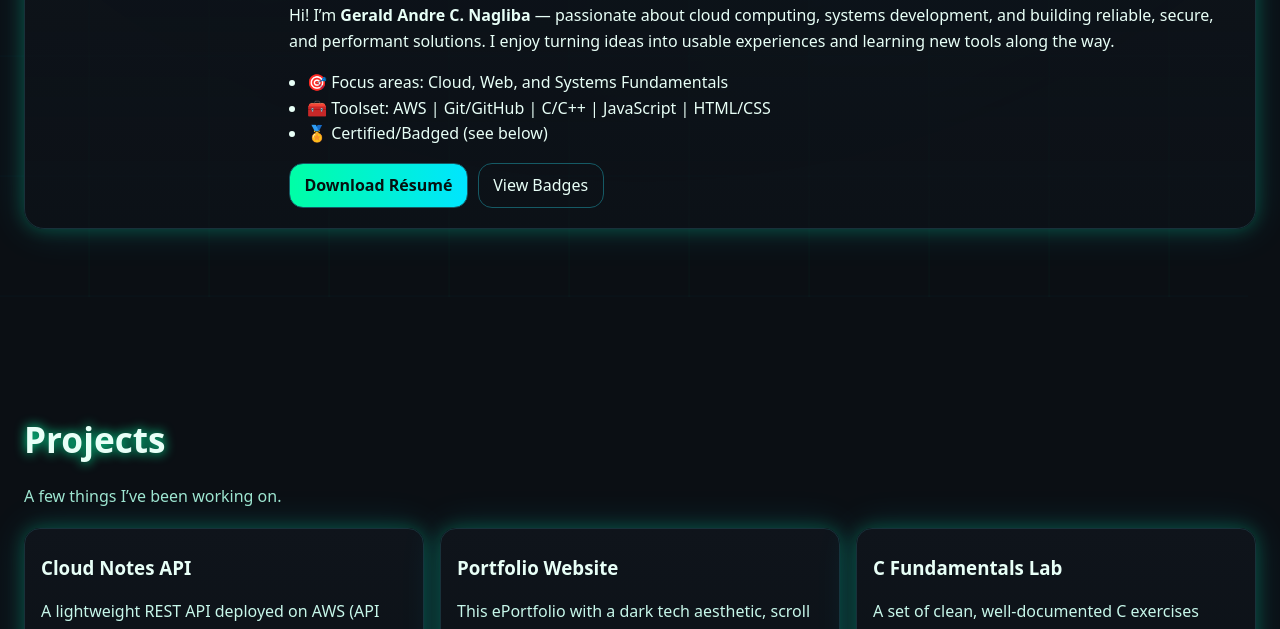
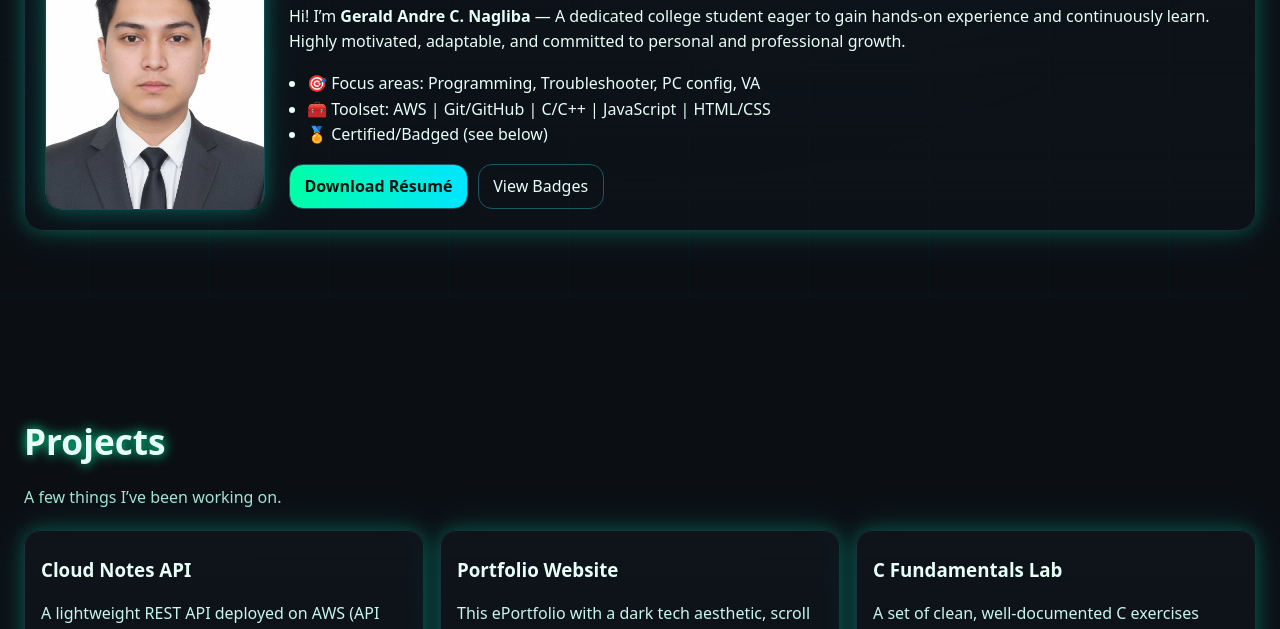
Before and after one commit to gaNagliba/gaNagliba.github.io, a plain HTML site: page index.html in a window 1280 px wide. Shown: the part 471-1100 px from the top of the page. Drawn offline with Linux system fonts and the light colour scheme; files whose address does not match are found by name.

Commit message:
Add files via upload

```diff
--- a/index.html
+++ b/index.html
@@ -52,12 +52,13 @@
       <div class="about-text">
         <h2 class="title">About Me</h2>
         <p>
-          Hi! I’m <strong>Gerald Andre C. Nagliba</strong> — passionate about cloud computing,
-          systems development, and building reliable, secure, and performant solutions.
-          I enjoy turning ideas into usable experiences and learning new tools along the way.
+          Hi! I’m <strong>Gerald Andre C. Nagliba</strong> — A dedicated college student
+                  eager to gain hands-on experience and continuously learn. Highly motivated,
+                  adaptable, and committed to personal and professional growth.
+
         </p>
         <ul class="about-highlights">
-          <li>🎯 Focus areas: Cloud, Web, and Systems Fundamentals</li>
+          <li>🎯 Focus areas: Programming, Troubleshooter, PC config, VA</li>
           <li>🧰 Toolset: AWS | Git/GitHub | C/C++ | JavaScript | HTML/CSS</li>
           <li>🏅 Certified/Badged (see below)</li>
         </ul>
```
Also changed, not shown: profile.jpg (added), 1 other file.
